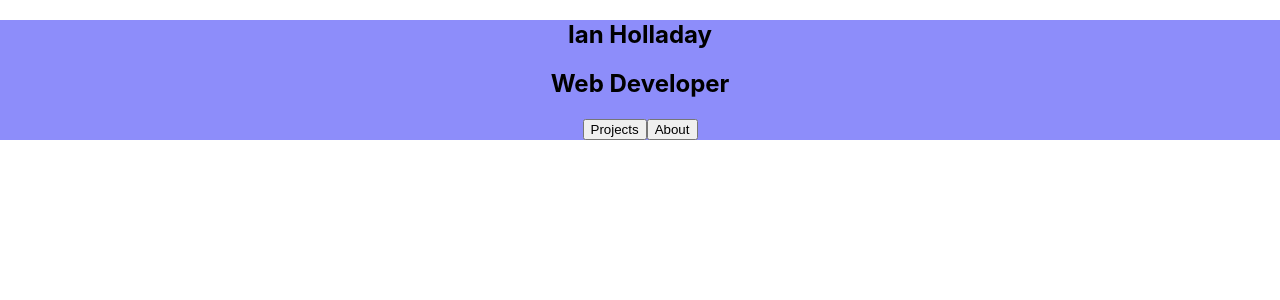
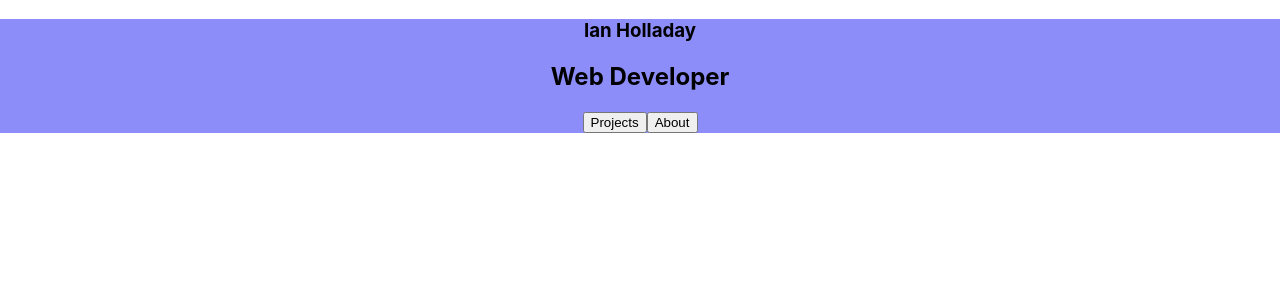
Before and after one commit to holladayian/personal-site, a React (Create React App) app: page / in a window 1280 px wide. Shown: the top 300 px of the page. Built offline with nearby package versions, Linux system fonts and the light colour scheme.

Commit message:
Add classes to sections

```diff
--- a/src/components/Header.js
+++ b/src/components/Header.js
@@ -5,14 +5,18 @@ import '../styles/Header.scss';
 export const Header = () => {
     return (
       <section class="header">
-        <h1>Ian Holladay</h1>
-        <h2>Web Developer</h2>
-            <Link to= '/projects' >
+        <section class="intros">
+          <h1 class="ian">Ian Holladay</h1>
+          <h2>Web Developer</h2>
+        </section>
+        <section class="button-section">
+          <Link to= '/projects' >
             <button className="projects-button">Projects</button>
-            </Link>
-            <Link to= '/about' >
+          </Link>
+          <Link to= '/about' >
             <button className="about-button">About</button>
-            </Link>
+          </Link>
+        </section>
       </section>
     )
 }
```
